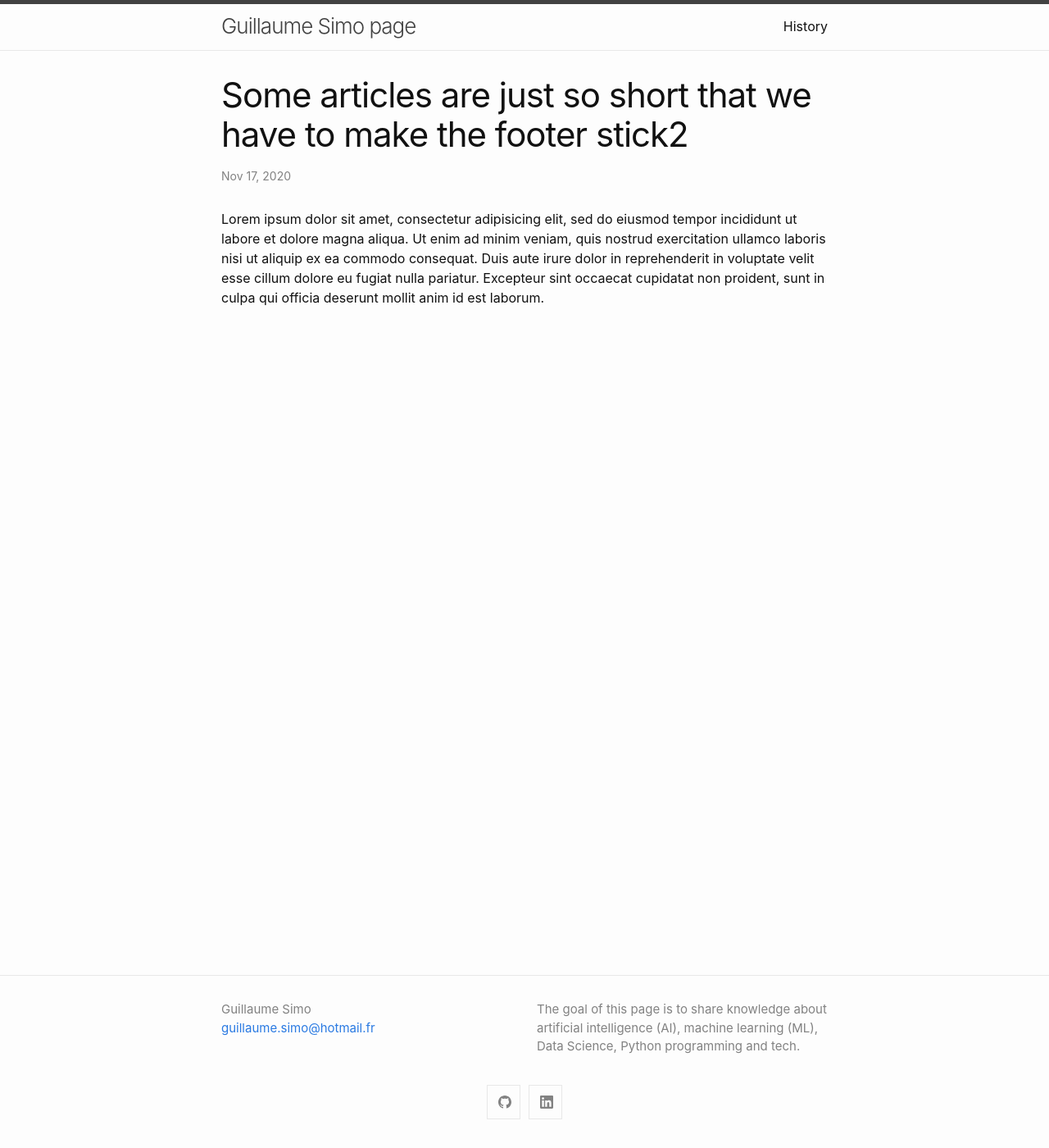
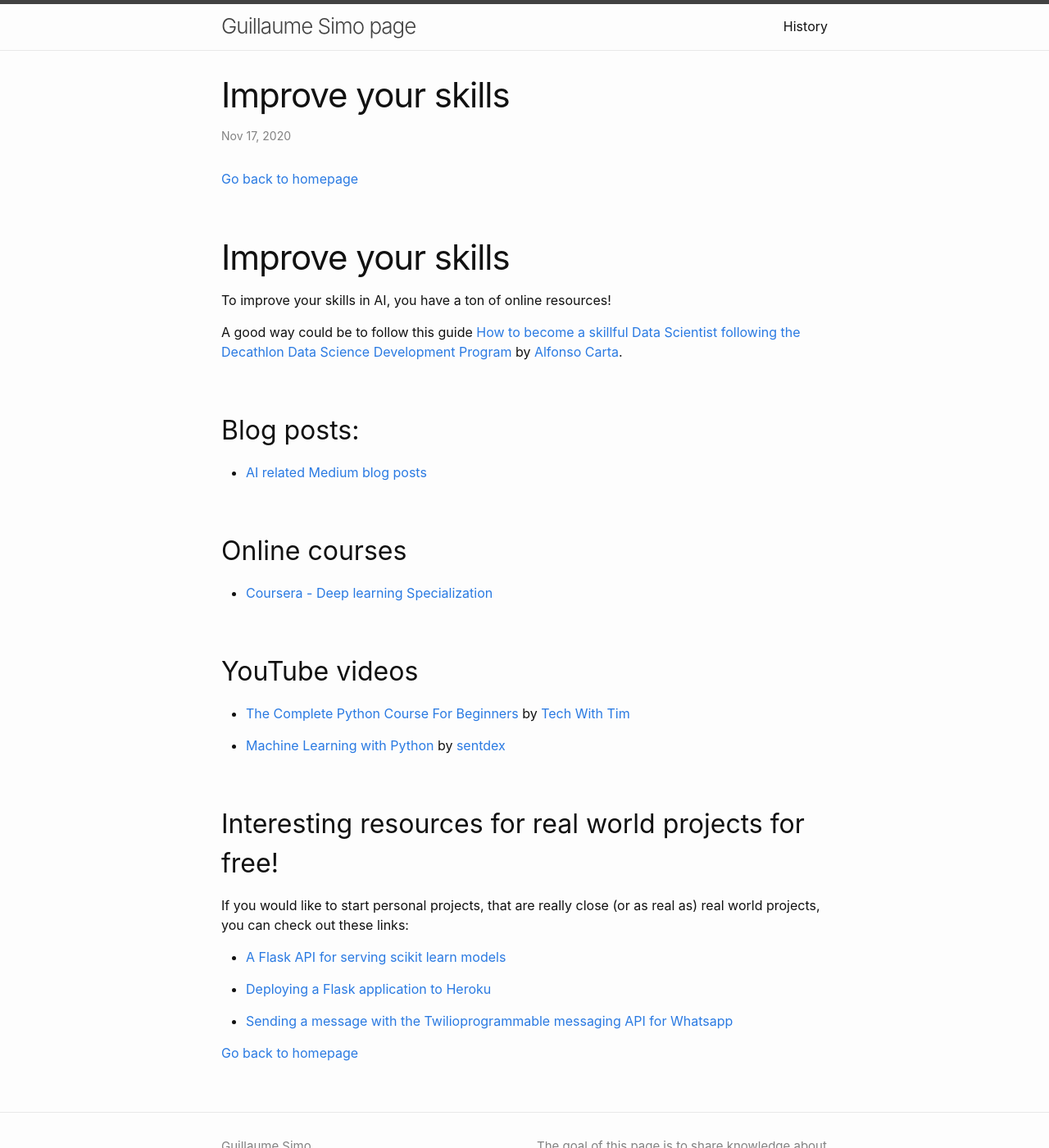
Before and after one commit to GuillaumeSimo/GuillaumeSimo.github.io, a Jekyll site: the page built from _posts/2020-11-17-super-short-article2.md, in a window 1280 px wide and 1400 px high. Shown: the whole window at 82% size. Built offline with Jekyll 4.4.1, drawn with Linux system fonts in a browser that asks for light colours.

Commit message:
Update 2020-11-17-super-short-article2.md

```diff
--- a/_posts/2020-11-17-super-short-article2.md
+++ b/_posts/2020-11-17-super-short-article2.md
@@ -1,7 +1,45 @@
 ---
 layout: post
-title: "Some articles are just so short that we have to make the footer stick2"
+title: "Improve your skills"
 categories: misc
 ---
 
-Lorem ipsum dolor sit amet, consectetur adipisicing elit, sed do eiusmod tempor incididunt ut labore et dolore magna aliqua. Ut enim ad minim veniam, quis nostrud exercitation ullamco laboris nisi ut aliquip ex ea commodo consequat. Duis aute irure dolor in reprehenderit in voluptate velit esse cillum dolore eu fugiat nulla pariatur. Excepteur sint occaecat cupidatat non proident, sunt in culpa qui officia deserunt mollit anim id est laborum.
+[Go back to homepage](https://guillaumesimo.github.io/)
+
+# Improve your skills
+
+To improve your skills in AI, you have a ton of online resources!
+
+A good way could be to follow this guide [How to become a skillful Data Scientist following the Decathlon Data Science Development Program](https://medium.com/decathlondevelopers/how-to-become-a-skillful-data-scientist-decathlon-53bb738bd58) by [Alfonso Carta](https://medium.com/@alfonso.carta).
+
+
+## Blog posts:
+
+* [AI related Medium blog posts](https://medium.com/topic/artificial-intelligence)
+
+
+## Online courses
+
+* [Coursera - Deep learning Specialization](https://www.coursera.org/specializations/deep-learning)
+
+
+## YouTube videos
+
+* [The Complete Python Course For Beginners](https://www.youtube.com/watch?v=sxTmJE4k0ho) by [Tech With Tim](https://www.youtube.com/channel/UC4JX40jDee_tINbkjycV4Sg)
+
+* [Machine Learning with Python](https://www.youtube.com/playlist?list=PLQVvvaa0QuDfKTOs3Keq_kaG2P55YRn5v) by [sentdex](https://www.youtube.com/playlist?list=PLQVvvaa0QuDfKTOs3Keq_kaG2P55YRn5v)
+
+
+## Interesting resources for real world projects for free!
+
+If you would like to start personal projects, that are really close (or as real as) real world projects, you can check out these links:
+
+* [A Flask API for serving scikit learn models](https://towardsdatascience.com/a-flask-api-for-serving-scikit-learn-models-c8bcdaa41daa)
+
+* [Deploying a Flask application to Heroku](https://stackabuse.com/deploying-a-flask-application-to-heroku/)
+
+* [Sending a message with the Twilioprogrammable messaging API for Whatsapp](https://www.twilio.com/docs/whatsapp/quickstart#sending-a-message-with-the-twilio-programmable-messaging-api-for-whatsapp)
+
+
+
+[Go back to homepage](https://guillaumesimo.github.io/)
```
